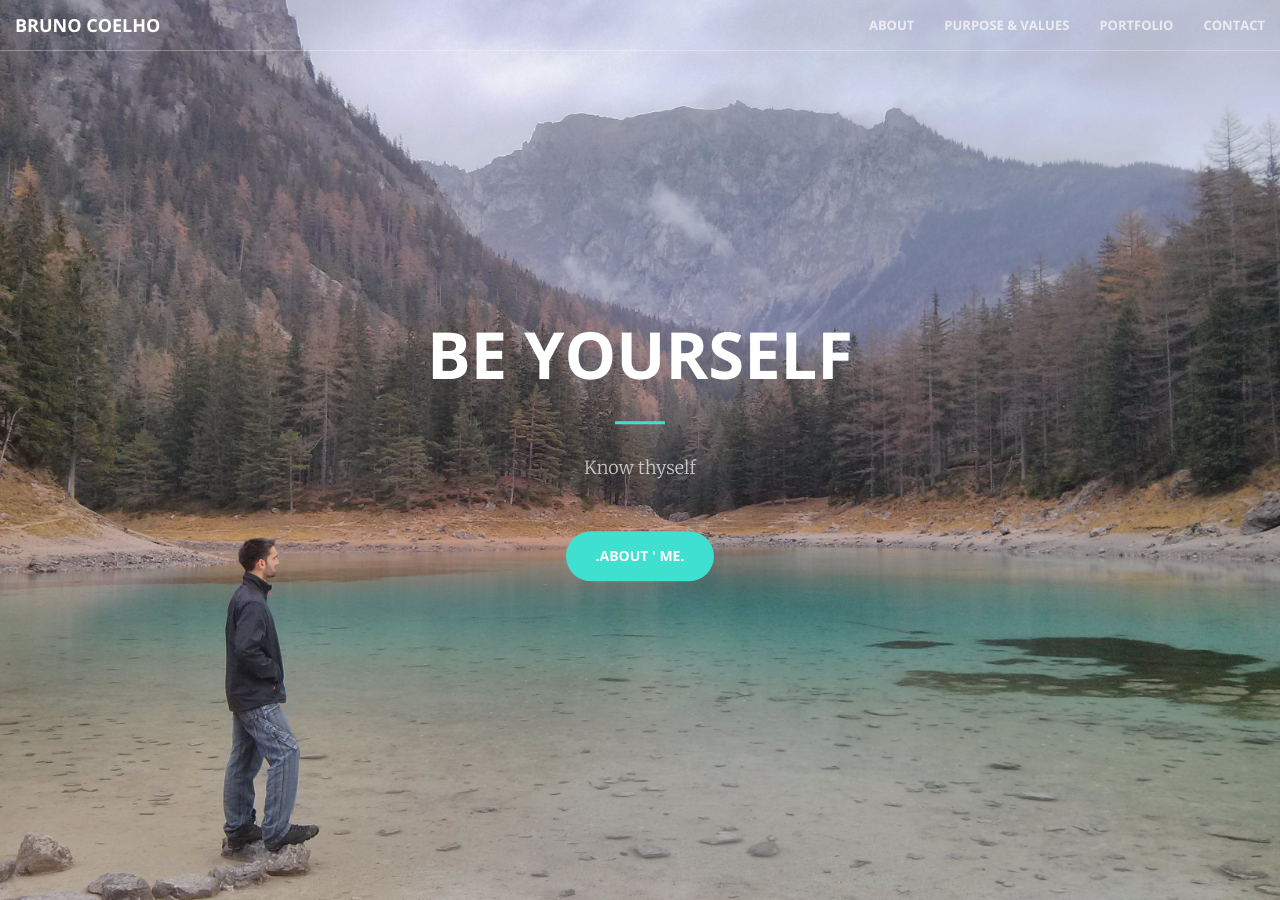
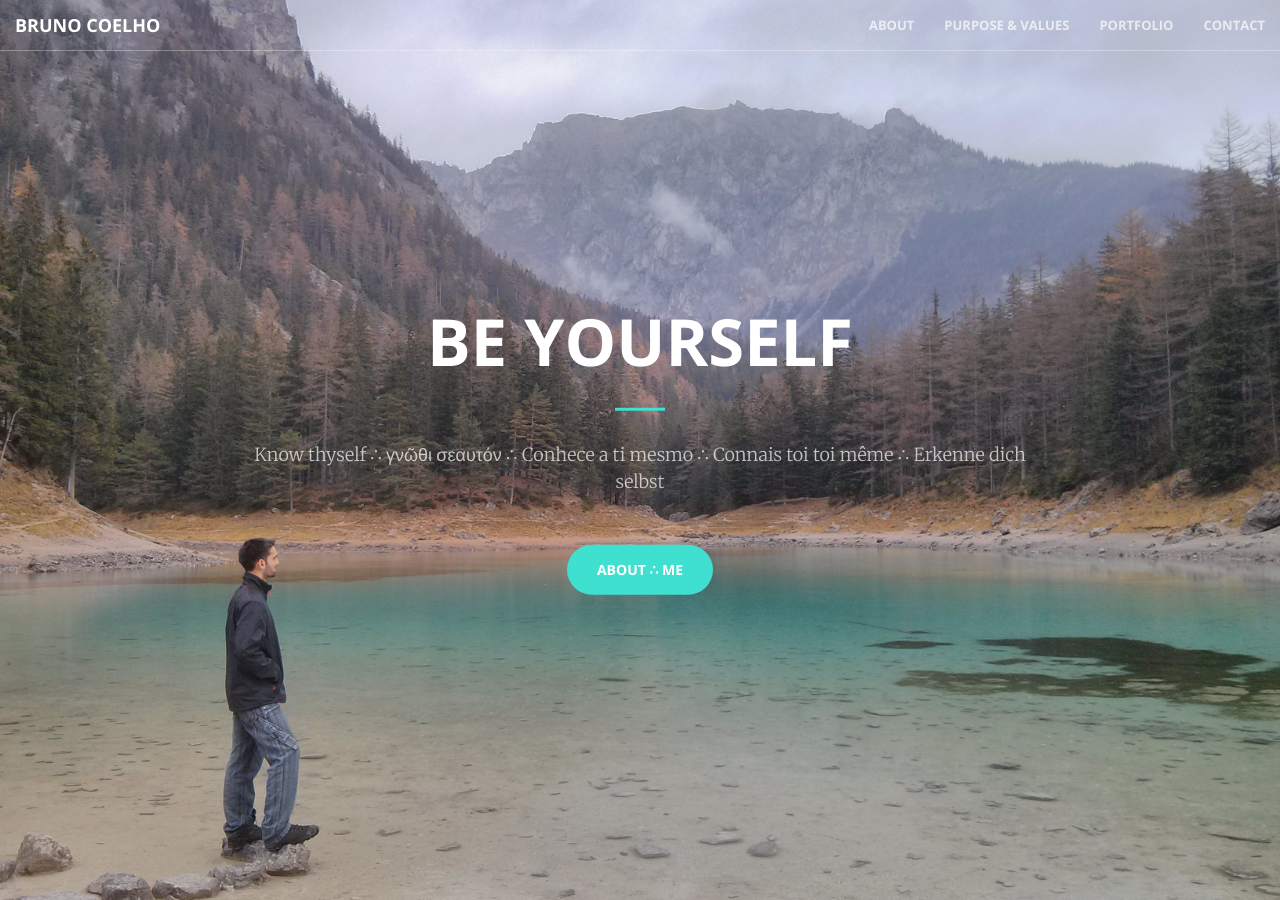
Before and after one commit to brunonaz/artbrunocoelho, a Jekyll site: the page built from index.html, in a window 1280 px wide and 900 px high. Built offline with Jekyll 4.4.1, drawn with Linux system fonts in a browser that asks for light colours.

Commit message:
know thyself teste

```diff
--- a/_includes/header.html
+++ b/_includes/header.html
@@ -3,8 +3,8 @@
         <div class="header-content-inner">
             <h1>be yourself</h1>
             <hr>
-            <p>Know thyself</p>
-            <a href="#about" class="btn btn-primary btn-xl page-scroll">.about &#39; me.</a>
+            <p>Know thyself &#8756; γνῶθι σεαυτόν &#8756; Conhece a ti mesmo &#8756; Connais toi toi même &#8756; Erkenne dich selbst</p>
+            <a href="#about" class="btn btn-primary btn-xl page-scroll">about &#8756; me</a>
         </div>
     </div>
 </header>
```
